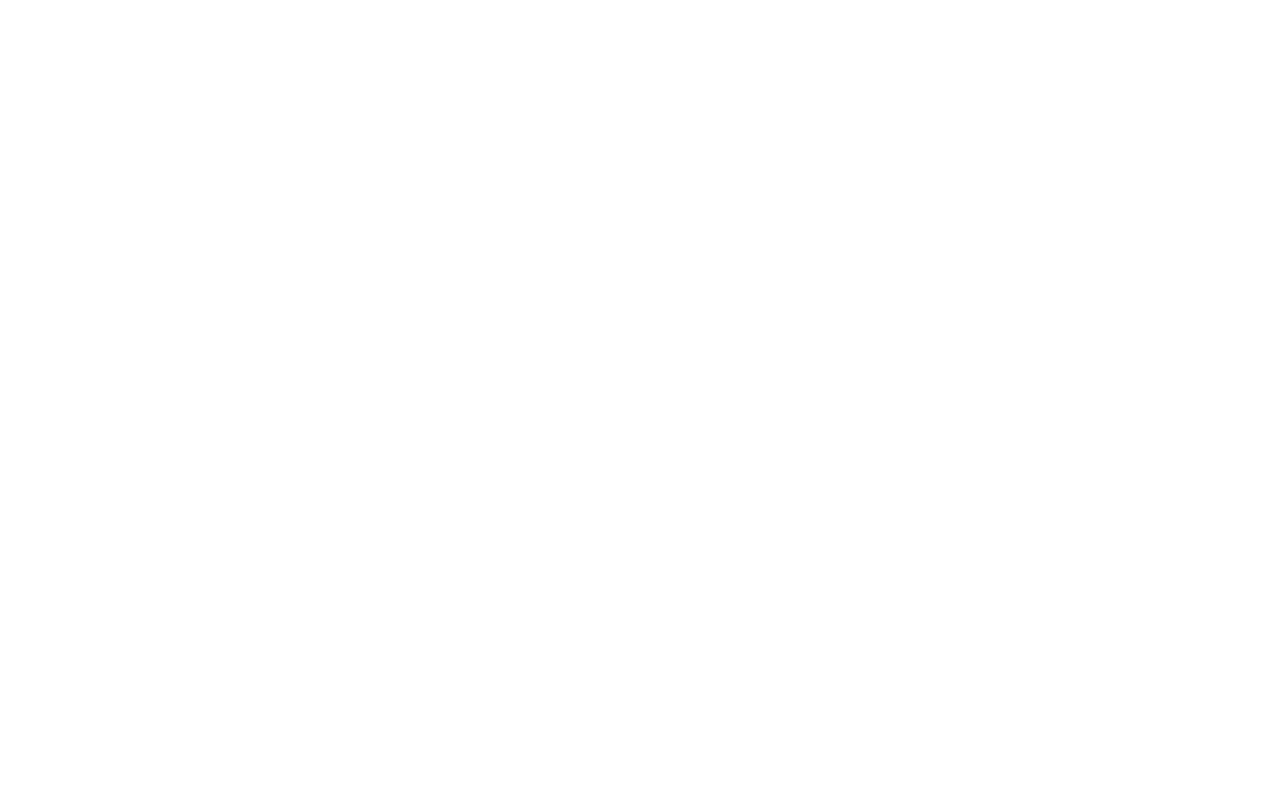
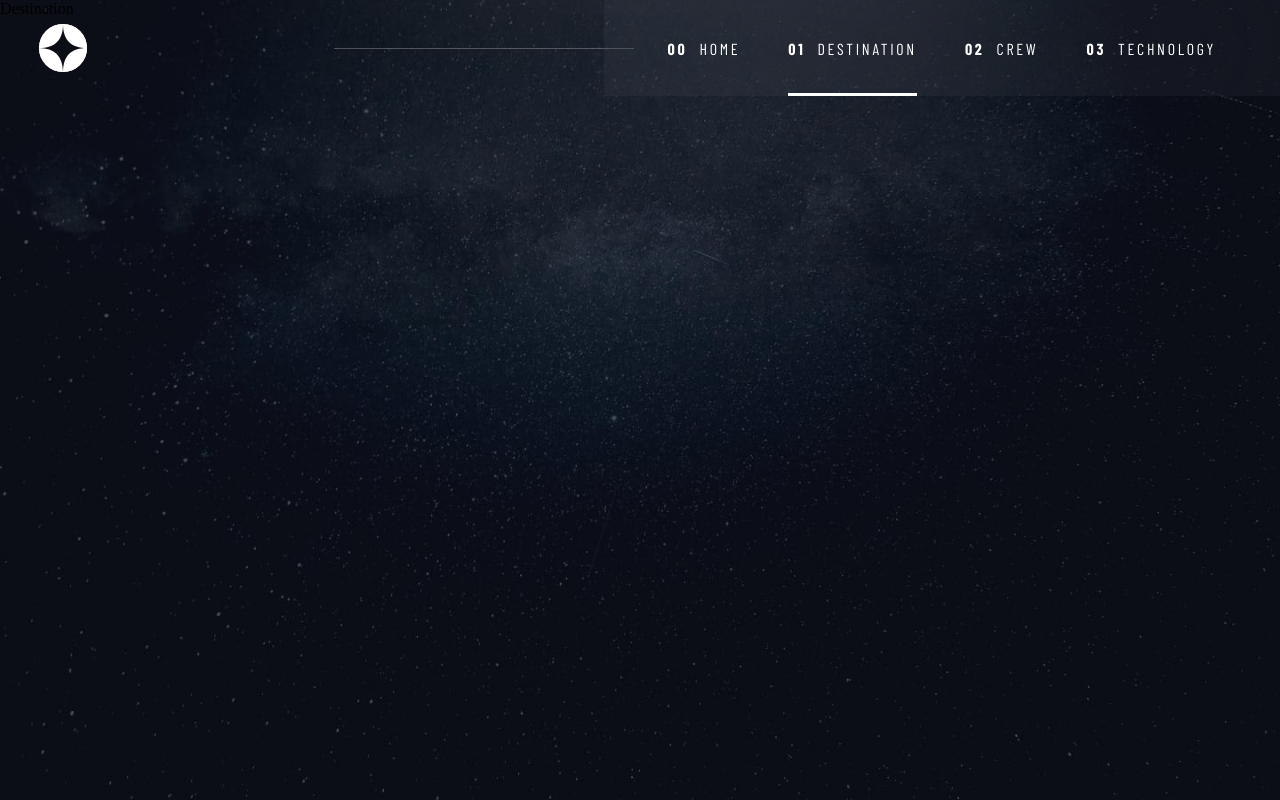
Before and after one commit to ifeanyiih/space-tour, a React (Vite) app: page /destination in a window 1280 px wide. Before the commit this address had no page. Built offline with nearby package versions, Linux system fonts and the light colour scheme; a web font is replaced by a local one.

Commit message:
setup for page: destinations

```diff
--- a/src/main.jsx
+++ b/src/main.jsx
@@ -1,9 +1,13 @@
-import React from 'react'
+import React, { lazy, Suspense } from 'react'
 import ReactDOM from 'react-dom/client'
 import { BrowserRouter, Route, Routes } from 'react-router-dom'
 import App from './App'
 import Home from './pages/Home'
 import './styles/index.css'
+
+const Destination = lazy(() => import('./pages/Destination'))
+const Crew = lazy(() => import('./pages/Crew'))
+const Technology = lazy(() => import('./pages/Technology'))
 
 ReactDOM.createRoot(document.getElementById('root')).render(
   <React.StrictMode>
@@ -11,6 +15,9 @@
       <Routes>
         <Route path='/' element={<App />}>
           <Route index element={<Home/>}/>
+          <Route path="/destination" element={<Suspense><Destination/></Suspense>}></Route>
+          <Route path="/crew" element={<Suspense><Crew/></Suspense>}></Route>
+          <Route path="/technology" element={<Suspense><Technology/></Suspense>}></Route>
         </Route>
       </Routes>
     </BrowserRouter>
--- a/src/pages/Crew.jsx
+++ b/src/pages/Crew.jsx
@@ -0,0 +1,32 @@
+import React from 'react'
+import styled from 'styled-components'
+import mobile from '/assets/crew/background-crew-mobile.jpg'
+import tablet from '/assets/crew/background-crew-tablet.jpg'
+import desktop from '/assets/crew/background-crew-desktop.jpg'
+
+const Section = styled.section`
+    background-image: url(${mobile});
+    background-repeat: no-repeat;
+    background-position: center center;
+    background-size: cover;
+    min-block-size: 100vh;
+
+    @media (min-width: 768px) {
+        background-image: url(${tablet});
+    }
+
+    @media (min-width: 1024px) {
+        background-image: url(${desktop});
+    }
+
+`
+
+const Destination = () => {
+  return (
+    <Section aria-label='main content section crew page' className='main_content_section section crew'>
+        Crew
+    </Section>
+  )
+}
+
+export default Destination
--- a/src/pages/Destination.jsx
+++ b/src/pages/Destination.jsx
@@ -0,0 +1,37 @@
+import React from 'react'
+import styled from 'styled-components'
+import mobile from '/assets/destination/background-destination-mobile.jpg'
+import tablet from '/assets/destination/background-destination-tablet.jpg'
+import desktop from '/assets/destination/background-destination-desktop.jpg'
+
+import PageContent from '../util/util'
+
+const Section = styled.section`
+    background-image: url(${mobile});
+    background-repeat: no-repeat;
+    background-position: center center;
+    background-size: cover;
+    min-block-size: 100vh;
+
+    @media (min-width: 768px) {
+        background-image: url(${tablet});
+    }
+
+    @media (min-width: 1024px) {
+        background-image: url(${desktop});
+    }
+
+`
+
+const data = PageContent("destinations")
+console.log(data)
+
+const Destination = () => {
+  return (
+    <Section aria-label='main content section destination page' className='main_content_section section destination'>
+        Destination
+    </Section>
+  )
+}
+
+export default Destination
--- a/src/pages/Home.jsx
+++ b/src/pages/Home.jsx
@@ -11,11 +11,7 @@
     padding-block-start: 112px;
 
 
-
     background-image: url(${mobile});
-
-
-
     background-size: cover;
     background-repeat: no-repeat;
 
@@ -221,7 +217,7 @@
 
 const Home = () => {
   return (
-    <Section aria-label='main content section' className='main-section home'>
+    <Section aria-label='main content section home page' className='main-section home'>
         <div className="section_container">
 
             <article className="main content section article">
--- a/src/pages/Technology.jsx
+++ b/src/pages/Technology.jsx
@@ -0,0 +1,32 @@
+import React from 'react'
+import styled from 'styled-components'
+import mobile from '/assets/technology/background-technology-mobile.jpg'
+import tablet from '/assets/technology/background-technology-tablet.jpg'
+import desktop from '/assets/technology/background-technology-desktop.jpg'
+
+const Section = styled.section`
+    background-image: url(${mobile});
+    background-repeat: no-repeat;
+    background-position: center center;
+    background-size: cover;
+    min-block-size: 100vh;
+
+    @media (min-width: 768px) {
+        background-image: url(${tablet});
+    }
+
+    @media (min-width: 1024px) {
+        background-image: url(${desktop});
+    }
+
+`
+
+const Destination = () => {
+  return (
+    <Section aria-label='main content section technology page' className='main_content_section section technology'>
+        Technology
+    </Section>
+  )
+}
+
+export default Destination
--- /dev/null
+++ b/src/util/util.js
@@ -0,0 +1,9 @@
+
+import pageData from '../data/data.json'
+
+const PageContent = (name) => {
+    const data = pageData;
+    return data[name]
+}
+
+export default PageContent
```
Also changed, not shown: src/data/data.json (renamed from public/data/data.json).
